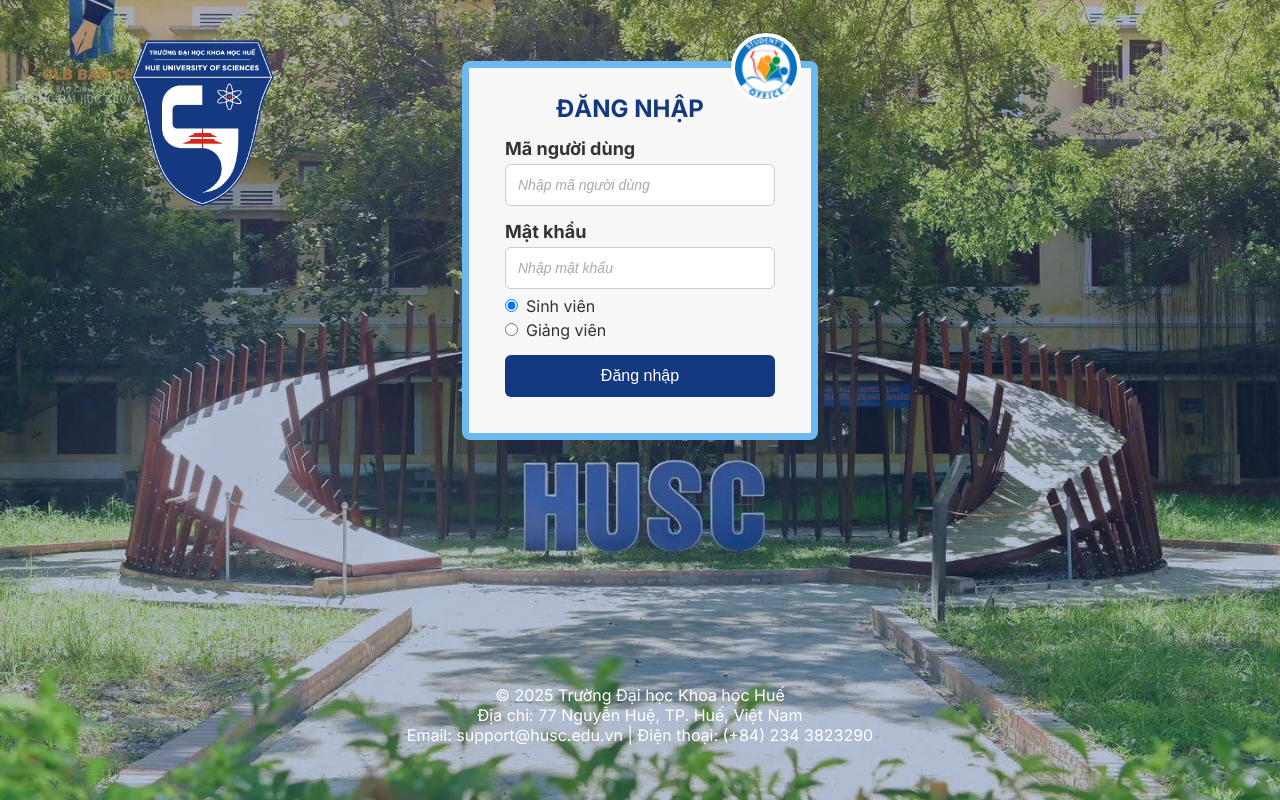
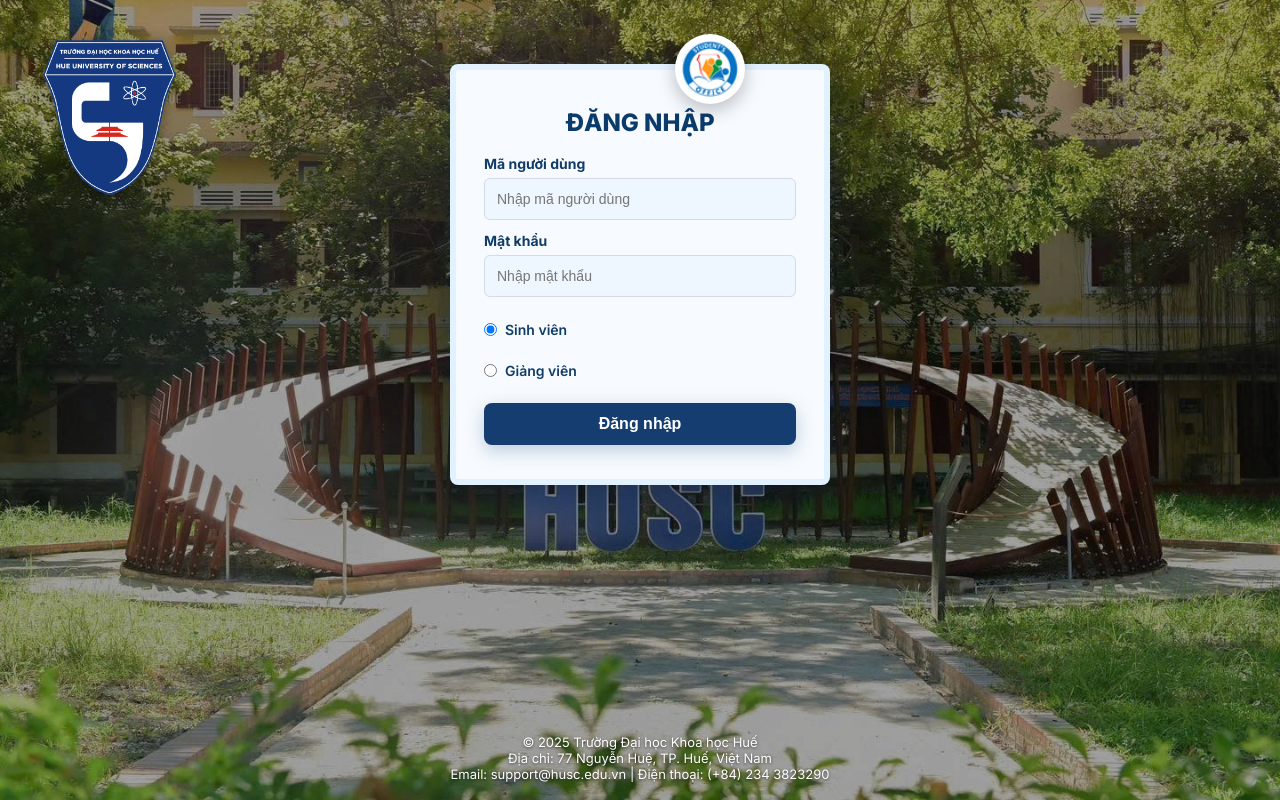
Before and after one commit to CamUyenn/NCKH_DiemRenLuyen, a Next.js app in the folder Frontend/: page /login in a window 1280 px wide. Built offline with nearby package versions, Linux system fonts and the light colour scheme.

Commit message:
Change api login

```diff
--- a/Frontend/src/app/components/LoginForm.tsx
+++ b/Frontend/src/app/components/LoginForm.tsx
@@ -1,7 +1,10 @@
+"use client";
+
 import React, { useState } from 'react';
 import { useRouter } from 'next/navigation';
+import './../login/login.css';
 
-const LoginForm = () => {
+const LoginForm: React.FC = () => {
   const router = useRouter();
   const [role, setRole] = useState<'sv' | 'gv'>('sv');
   const [userId, setUserId] = useState('');
@@ -23,50 +26,71 @@ const LoginForm = () => {
     const timeoutId = setTimeout(() => controller.abort(), 10000); // 10s timeout
 
     try {
-      const response = await fetch('http://localhost:8080/api/login', {
+      const endpoint = role === 'sv' ? '/api/sauloginsinhvien' : '/api/saulogingiangvien';
+      const baseUrl = 'http://localhost:8080';
+
+      const payload =
+        role === 'sv'
+          ? { ma_sinh_vien: userId, mat_khau: password, type: 'sinhvien' }
+          : { ma_giang_vien: userId, mat_khau: password, type: 'giangvien' };
+
+      const response = await fetch(baseUrl + endpoint, {
         method: 'POST',
         headers: { 'Content-Type': 'application/json' },
-        body: JSON.stringify({
-          username: userId,
-          password: password,
-          type: role, // 'sv' cho sinh viên, 'gv' cho giảng viên
-        }),
+        body: JSON.stringify(payload),
         signal: controller.signal,
       });
+
       clearTimeout(timeoutId);
 
+      if (response.status === 400) {
+        if (role === 'sv') {
+          setError('Sai mật khẩu hoặc mã sinh viên');
+        } else {
+          setError('Sai mật khẩu hoặc mã giảng viên');
+        }
+        setLoading(false);
+        return;
+      }
+
       if (!response.ok) {
-        if (response.status === 401) {
-          setError('Sai mã người dùng hoặc mật khẩu!');
-        } else {
         setError('Lỗi máy chủ. Vui lòng thử lại sau.');
-        }
         setLoading(false);
         return;
       }
 
       const data = await response.json();
 
-      if (data.success) {
-        // Điều hướng dựa vào type trả về từ backend
-        if (data.type === 'sinhvien') {
-          window.location.href = '/students';
-        } else if (data.type === 'giangvien') {
-          window.location.href = '/teacher';
+      try {
+        localStorage.setItem('session', JSON.stringify(data));
+        if (data.type) localStorage.setItem('session_type', data.type);
+      } catch (err) {
+        console.warn('Could not write to localStorage', err);
+      }
+
+      const t: string = (data.type || '').toLowerCase();
+      if (t === 'loptruong' || t === 'sinhvien') {
+        router.push('/students');
+      } else if (t === 'giangvien' || t === 'truongkhoa' || t === 'chuyenviendaotao') {
+        router.push('/teacher');
+      } else if (t === 'admin') {
+        router.push('/admin');
       } else {
-          window.location.href = '/'; // fallback nếu type không hợp lệ
-        }
-      } else {
-        setError(data.message || 'Sai mã người dùng hoặc mật khẩu!');
+        router.push('/');
       }
     } catch (err) {
+      if ((err as any)?.name === 'AbortError') {
+        setError('Yêu cầu đăng nhập quá thời gian. Vui lòng thử lại.');
+      } else {
         setError('Không thể kết nối tới máy chủ. Vui lòng thử lại sau.');
       }
+    } finally {
       setLoading(false);
+    }
   };
 
   return (
-    <form onSubmit={handleLogin}>
+    <form onSubmit={handleLogin} aria-label="login-form">
       <div className="input-group">
         <label htmlFor="user-id">Mã người dùng</label>
         <input
@@ -78,6 +102,7 @@ const LoginForm = () => {
           required
         />
       </div>
+
       <div className="input-group">
         <label htmlFor="password">Mật khẩu</label>
         <input
@@ -89,7 +114,9 @@ const LoginForm = () => {
           required
         />
       </div>
-      <div className="role-checkbox-group">
+
+      <div className="role-row" role="radiogroup" aria-label="chọn vai trò">
+        <label>
           <input
             type="radio"
             id="student"
@@ -98,9 +125,10 @@ const LoginForm = () => {
             checked={role === 'sv'}
             onChange={() => setRole('sv')}
           />
-        <label htmlFor="student">Sinh viên</label>
-      </div>
-      <div className="role-checkbox-group">
+          Sinh viên
+        </label>
+
+        <label>
           <input
             type="radio"
             id="teacher"
@@ -109,13 +137,12 @@ const LoginForm = () => {
             checked={role === 'gv'}
             onChange={() => setRole('gv')}
           />
-        <label htmlFor="teacher">Giảng viên</label>
+          Giảng viên
+        </label>
       </div>
-      {error && (
-        <div style={{ color: 'red', margin: '8px 0', textAlign: 'center' }}>
-          {error}
-        </div>
-      )}
+
+      {error && <div className="error-msg">{error}</div>}
+
       <button type="submit" className="btn-login" disabled={loading}>
         {loading ? 'Đang đăng nhập...' : 'Đăng nhập'}
       </button>
--- a/Frontend/src/app/login/login.css
+++ b/Frontend/src/app/login/login.css
@@ -1,208 +1,207 @@
-/* Đảm bảo ảnh nền phủ đầy toàn bộ màn hình */
-.background-image {
-    position: fixed; /* Giữ nền cố định khi cuộn */
-    top: 0;
-    left: 0;
-    width: 100%;
+/* login.css - thay thế hoàn toàn file cũ */
+
+/* Reset cơ bản */
+* { box-sizing: border-box; }
+html, body, #__next {
   height: 100%;
-    z-index: -1; /* Đặt nền ở dưới cùng */
+  margin: 0;
+  font-family: "Segoe UI", Roboto, "Helvetica Neue", Arial, sans-serif;
 }
 
-  .background-image::before {
-    content: "";
-    position: absolute;
-    width: 100%;
-    height: 100%;
-    background: linear-gradient(rgba(20, 57, 128, 0.3), rgba(20, 57, 128, 0.3)); /* Giảm opacity xuống 0.3 */
+/* Wrapper toàn trang */
+.page-wrapper {
+  position: relative;
+  min-height: 100vh;
+  overflow: hidden;
 }
 
-  .background-image img {
-    width: 100%;
-    height: 100%;
-    object-fit: cover;
+/* Background hình ảnh full, có overlay tối để form nổi bật */
+.background-image {
+  position: absolute;
+  inset: 0;
+  background-image: url("/image_Truong.jpg");
+  background-size: cover;
+  background-position: center;
+  filter: saturate(0.9) brightness(0.75);
+  z-index: 0;
 }
 
-  /* Logo trường */
-  .logo_Truong {
-    position: fixed;  /* Giữ logo cố định khi cuộn trang */
-    top: 5vh;         /* Khoảng cách từ trên xuống */
-    left: 10vw;       /* Khoảng cách từ bên trái */
-    z-index: 1000;    /* Đảm bảo hiển thị trên cùng */
+/* overlay sáng nhẹ + viền tròn khung ngoài giống ảnh */
+.background-overlay {
+  position: absolute;
+  inset: 0;
+  background: rgba(0,0,0,0.15); /* nhẹ để chữ footer trắng hiện rõ */
+  z-index: 1;
+}
+
+/* Logo trường lớn bên trái (hình tấm khiên) */
+.logo-Truong-left {
+  position: absolute;
+  top: 40px;
+  left: 40px;
+  z-index: 3;
+  width: 140px;
+  height: auto;
+  pointer-events: none;
+  filter: drop-shadow(0 3px 6px rgba(0,0,0,0.35));
+}
+
+/* Bao form chính (khung trắng có viền xanh và bo góc) */
+.login-container {
+  position: relative;
+  z-index: 5;
+  width: 380px;
+  margin: 36px auto 0; /* sẽ được căn giữa ngang bằng flex ở page */
+  background-color: #f7fbff;
+  border-radius: 8px;
+  padding: 28px 28px 34px;
+  box-shadow: 0 8px 30px rgba(7,22,48,0.35);
+  border: 6px solid rgba(79,161,245,0.12); /* nhẹ viền xanh bên ngoài */
+  text-align: left;
+}
+
+/* Container wrapper để canh giữa như ảnh (giữa ngang, hơi trên so với chính giữa) */
+.center-wrap {
+  position: relative;
+  z-index: 4;
+  display: flex;
+  justify-content: center;
+  align-items: flex-start;
+  min-height: 100vh;
+  padding-top: 28px; /* đẩy xuống 1 chút giống ảnh */
+}
+
+/* Logo tròn phía trên cùng (chồng lên khung) */
+.logo-top {
+  position: absolute;
+  top: -36px;
+  left: 50%;
+  transform: translateX(50%); /* dịch để nằm ở mé phải giống ảnh (thay đổi tuỳ ý) */
+  z-index: 6;
+  width: 70px;
+  height: 70px;
+  border-radius: 50%;
+  background-color: white;
+  padding: 6px;
+  display: flex;
+  align-items: center;
+  justify-content: center;
+  box-shadow: 0 6px 18px rgba(0,0,0,0.25);
+}
+
+/* Tiêu đề ĐĂNG NHẬP */
+.login-title {
+  text-align: center;
+  font-size: 24px;
+  color: #0b3b6b;
+  font-weight: 800;
+  margin: 10px 0 18px;
+}
+
+/* Logo nhỏ bên trên inside form (chiều cao) */
+.login-logo {
+  position: absolute;
+  top: -46px;
+  right: 18px;
+  z-index: 6;
+  width: 64px;
+  height: 64px;
+  border-radius: 50%;
+  overflow: hidden;
   display: flex;
   align-items: center;
   justify-content: center;
 }
 
-.logo_Truong img {
-    max-width: 150px;   /* Giữ kích thước cố định, thay đổi theo thiết kế */
-    height: auto;       /* Giữ nguyên tỷ lệ khi co giãn */
+/* Nhãn và input */
+label {
+  display: block;
+  margin: 12px 0 6px;
+  color: #123c68;
+  font-weight: 700;
+  font-size: 14px;
 }
 
-  /* Đảm bảo body và html chiếm toàn bộ chiều cao và căn giữa khung login */
-  html, body {
-    height: 100%;
-    margin: 0;
-    display: flex;
-    justify-content: center;
-    align-items: center;
+.input-group input[type="text"],
+.input-group input[type="password"] {
+  width: 100%;
+  padding: 12px 12px;
+  border-radius: 6px;
+  border: 1px solid #d3dbe8;
+  background-color: #eef6ff;
+  font-size: 14px;
+  color: #0f2746;
+  outline: none;
+  transition: box-shadow .15s, border-color .15s;
 }
 
-  /* Khung login */
-  .login-container {
-    background: #f7f7f7;
-    padding: 20px;
-    border-radius: 8px;
-    width: 100%;
-    height: auto;
-    margin-right: 5px;
-    border: 7px solid #6bb9f0;
-    margin-top:-300px;
-    padding: 36px;
-    position: relative;
+.input-group input:focus {
+  border-color: #2b6fb1;
+  box-shadow: 0 4px 14px rgba(43,111,177,0.12);
 }
 
-  .login-logo {
-    border: 4px solid #fff;
-    border-radius: 50%;
-    position: absolute;
-    top: -35px;
-    right: 10px;
-    width: 70px;
-    height: 70px;
-    background: #fff;
+/* Radio nhóm */
+.role-row {
+  margin-top: 12px;
   display: flex;
-    align-items: center;
-    justify-content: center;
-    overflow: hidden;
-  }
-  .login-logo img {
-    width: 68px;
-    height: 68px;
-    object-fit: contain;
-    border-radius: 50%;
-  }
-  .login-container h2{
-    font-size: 24px;
-    color: #143980;
-    margin-top: -10px;
-    margin-left: -15px;
-    width: 280px;
+  flex-direction: column;
+  gap: 6px;
+  color: #123c68;
+  font-weight: 600;
 }
 
-  .login-title {
-    font-size: 30px;
-    font-weight: bold;
-    margin-bottom: 15px;
-    text-align: center;
+.role-row label {
+  font-weight: 600;
+  display: inline-flex;
+  align-items: center;
+  gap: 8px;
+  cursor: pointer;
+  font-size: 14px;
 }
 
-  .input-group {
-    margin-bottom: 15px;
-    text-align: left;
+/* Nút đăng nhập lớn */
+.btn-login {
+  width: 100%;
+  margin-top: 18px;
+  background-color: #153d70;
+  color: #fff;
+  padding: 12px 14px;
+  border-radius: 8px;
+  border: none;
+  font-weight: 700;
+  font-size: 16px;
+  cursor: pointer;
+  box-shadow: 0 6px 18px rgba(21,61,112,0.25);
 }
 
-  .input-group label {
-    display: block;
-    font-weight: bold;
-    margin-bottom: 5px;
-    font-size: 18px;
-    color: #333;
-    text-align: left;
+.btn-login:disabled { opacity: 0.7; cursor: default; }
+.btn-login:hover { transform: translateY(-1px); }
+
+/* Thông báo lỗi */
+.error-msg {
+  color: #bf1e2e;
+  text-align: center;
+  margin-top: 12px;
+  font-weight: 600;
 }
 
-  /* Tùy chỉnh ô nhập liệu */
-  .input-group input {
-    width: 100%;
-    padding: 12px;
-    border: 1px solid #ccc;
-    border-radius: 6px;
-    font-size: 14px;
-    transition: border-color 0.3s ease-in-out;
-    text-align: left; /* Căn trái nội dung nhập */
+/* Footer trắng chữ giữa dưới cùng */
+.footer-login {
+  position: absolute;
+  bottom: 18px;
+  left: 0;
+  right: 0;
+  z-index: 3;
+  text-align: center;
+  color: white;
+  font-size: 13px;
+  text-shadow: 0 1px 3px rgba(0,0,0,0.6);
+  pointer-events: none;
 }
 
-  /* Hiệu ứng khi focus vào ô nhập */
-  .input-group input:focus {
-    border-color: #143980; /* Đổi màu viền khi click vào */
-    outline: none; /* Loại bỏ đường viền mặc định */
-    box-shadow: 0 0 5px rgba(20, 57, 128, 0.5); /* Hiệu ứng đổ bóng */
+/* Responsive nhỏ */
+@media (max-width: 780px) {
+  .login-container { width: 90%; margin-top: 20px; padding: 20px; }
+  .logo-Truong-left { width: 100px; left: 14px; top: 14px; }
+  .logo-top { left: calc(50% + 120px); } /* tránh tràn trên mobile */
 }
-
-  /* Placeholder màu xám nhạt */
-  .input-group input::placeholder {
-    color: #aaa;
-    font-style: italic;
-  }
-
-  /* Nút đăng nhập */
-  .btn-login {
-    width: 100%;
-    padding: 12px;
-    background-color: #143980;
-    color: white;
-    border: none;
-    border-radius: 6px;
-    font-size: 16px;
-    cursor: pointer;
-    transition: background-color 0.3s;
-  }
-
-  .btn-login:hover {
-    background-color: #45a049;
-  }
-
-  /* Quên mật khẩu */
-  .forgot-password {
-    display: block;
-    margin-top: 10px;
-    text-decoration: none;
-    color: #143980;
-    font-size: 14px;
-  }
-  #student-id,#password{
-    /* border: 2px solid #143980; */
-    width: 100%;
-
-  }
-  /* Responsive */
-  @media (max-width: 768px) {
-    .login-container {
-      width: 80%;  /* Đặt chiều rộng của form đăng nhập thành 80% chiều rộng màn hình */
-    }
-
-    .logo_Truong img {
-      width: 100px;  /* Chỉnh sửa kích thước logo trên màn hình nhỏ */
-    }
-  }
-
-  /*Footer*/
-  .footer-login {
-    color: white;
-    text-align: center;
-    padding: 15px 10px;
-    position: fixed;
-    width: 100%;
-    bottom: 5vh;
-    left: 0;
-    z-index: 1000;
-  }
-
-.role-checkbox-group {
-  display: flex;
-  align-items: center;
-  margin-bottom: 4px;
-  margin-top: -8px;
-}
-
-.role-checkbox-group label {
-  margin-left: 8px;
-  font-size: 16px;
-  color: #333;
-  font-weight: normal;
-}
-
-/* Đảm bảo hai dòng checkbox sát nhau */
-.role-checkbox-group + .role-checkbox-group {
-  margin-top: 0;
-  margin-bottom: 15px;
-}
--- a/Frontend/src/app/login/page.tsx
+++ b/Frontend/src/app/login/page.tsx
@@ -1,31 +1,36 @@
 'use client';
 import React from 'react';
 import './login.css';
-import LoginForm from '../components/LoginForm';
+import LoginForm from '../components/LoginForm'; // chỉnh đường dẫn nếu cần
 
 const LoginPage = () => {
   return (
-    <div>
-      <div className="background-image">
-        <img src="image_Truong.jpg" alt="" />
+    <div className="page-wrapper">
+      <div className="background-image" />
+      <div className="background-overlay" />
+
+      {/* Logo trường lớn bên trái */}
+      <img className="logo-Truong-left" src="/Logo_Truong.png" alt="Logo Trường" />
+
+      <div className="center-wrap">
+        <div className="login-container" role="region" aria-label="login-box">
+          {/* logo tròn phía trên (chồng lên form) */}
+          <div className="logo-top">
+            <img src="/Logo.png" alt="Logo nhỏ" style={{ width: '100%', height: '100%', objectFit: 'contain' }} />
+          </div>
+
+          <h2 className="login-title">ĐĂNG NHẬP</h2>
+
+          {/* Form fields */}
+          <LoginForm />
+        </div>
       </div>
-      <div className="logo_Truong">
-        <img src="Logo_Truong.png" alt="" />
-      </div>
-      <div className="login-container">
-        <h2 className='login-title'>ĐĂNG NHẬP</h2>
-        <div className="login-logo">
-          <img src="Logo.png" alt="" />
-        </div>
-        <LoginForm />
-      </div>
+
       <footer className="footer-login">
         <div className="footer-content">
-          <p>&copy; 2025 Trường Đại học Khoa học Huế</p>
-          <p>Địa chỉ: 77 Nguyễn Huệ, TP. Huế, Việt Nam</p>
-          <p>
-            Email: support@husc.edu.vn | Điện thoại: (+84) 234 3823290
-          </p>
+          <div>© 2025 Trường Đại học Khoa học Huế</div>
+          <div>Địa chỉ: 77 Nguyễn Huệ, TP. Huế, Việt Nam</div>
+          <div>Email: support@husc.edu.vn | Điện thoại: (+84) 234 3823290</div>
         </div>
       </footer>
     </div>
```
Lines whose indentation alone changed are shown as unchanged.
